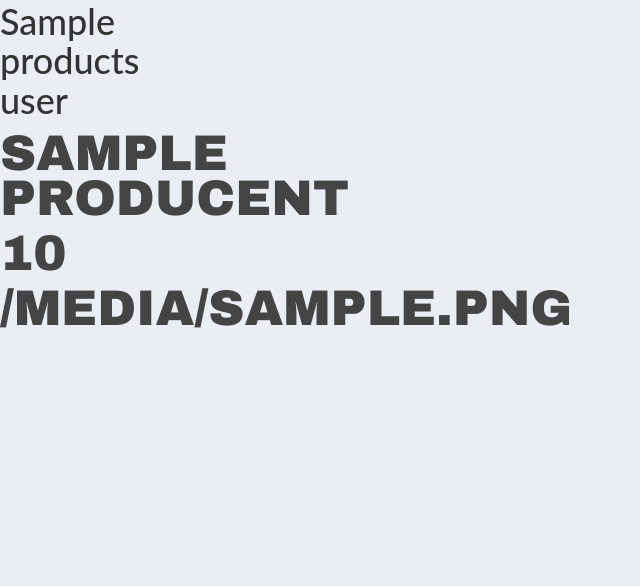
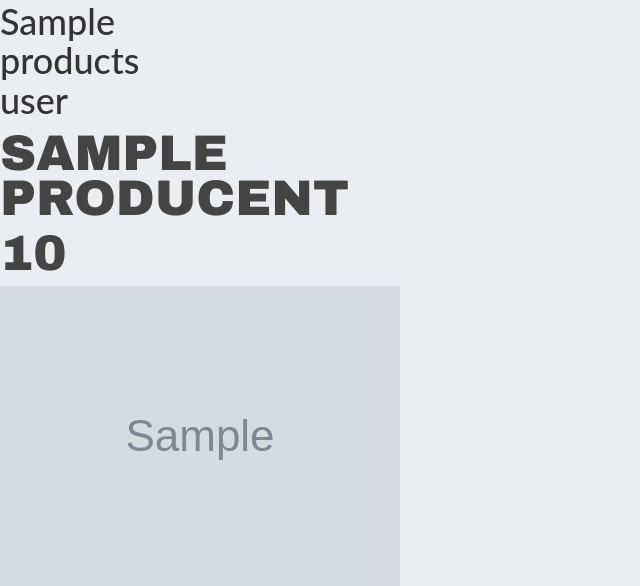
Before and after one commit to InieStek/shop_project, a Django app: template Products/templates/cart.html in a window 1280 px wide. Shown: the part 756-1342 px from the top of the page, without its empty margins (0-640 px from the left). Before the commit the page ends 1084 px from the top, so only its background shows below. Run offline with Django 3.2, Linux system fonts and the light colour scheme; the template is opened without the code that fills it: most values are stand-ins (such as "Sample title", 1, 10 or a date in 2020); grey boxes marked "Sample" are stand-in pictures; some libraries are stand-ins or nearby versions.

Commit message:
shop-project

```diff
--- a/Products/templates/products.html
+++ b/Products/templates/products.html
@@ -1,12 +1,13 @@
     {% extends 'template.html' %}
-
+    {% load static %}
+    <link rel="stylesheet" href="{% static 'image.css' %}">
     {%block products %}
     {% if products_user %}
         <h1> {{ products_user.name}}</h1>
         <font><p>{{products_user.producent}}</p>  </font>
         <font><p>{{products_user.price}} </p>  </font>
-        <p>{{products_user.image}}</p>
-
+        <img src="/media/{{products_user.image}}" width="400"
+     height=auto>
 
     {% else %}
         <p>There is no such product</p>
--- a/mysite/settings.py
+++ b/mysite/settings.py
@@ -122,6 +122,9 @@ USE_TZ = True
 STATIC_URL = '/static/'
 STATICFILES_DIRS = ['static']
 
+MEDIA_URL = '/media/'
+MEDIA_ROOT = 'media'
+
 
 LOGIN_REDIRECT_URL = '/'
 LOGOUT_REDIRECT_URL = '/'
--- a/mysite/urls.py
+++ b/mysite/urls.py
@@ -16,6 +16,7 @@ Including another URLconf
 from django.contrib import admin
 from django.urls import path, include
 from Products.views import *
+from django.conf import settings
 from django.conf.urls.static import static
 from django.conf.urls import url
 urlpatterns = [
@@ -27,4 +28,4 @@ urlpatterns = [
     path(r'^signup/$', signup, name='signup'),
     path('accounts/',include('django.contrib.auth.urls')),
 
-    ]
+    ] + static(settings.MEDIA_URL, document_root=settings.MEDIA_ROOT)
```
Also changed, not shown: db.sqlite3, media/product-image/720.jpg (renamed from product-image/720.jpg), media/product-image/i-intel-core-i7-9700k-3-6ghz-box-bx80684i79700k.jpg (renamed from product-image/i-intel-core-i7-9700k-3-6ghz-box-bx80684i79700k.jpg).
